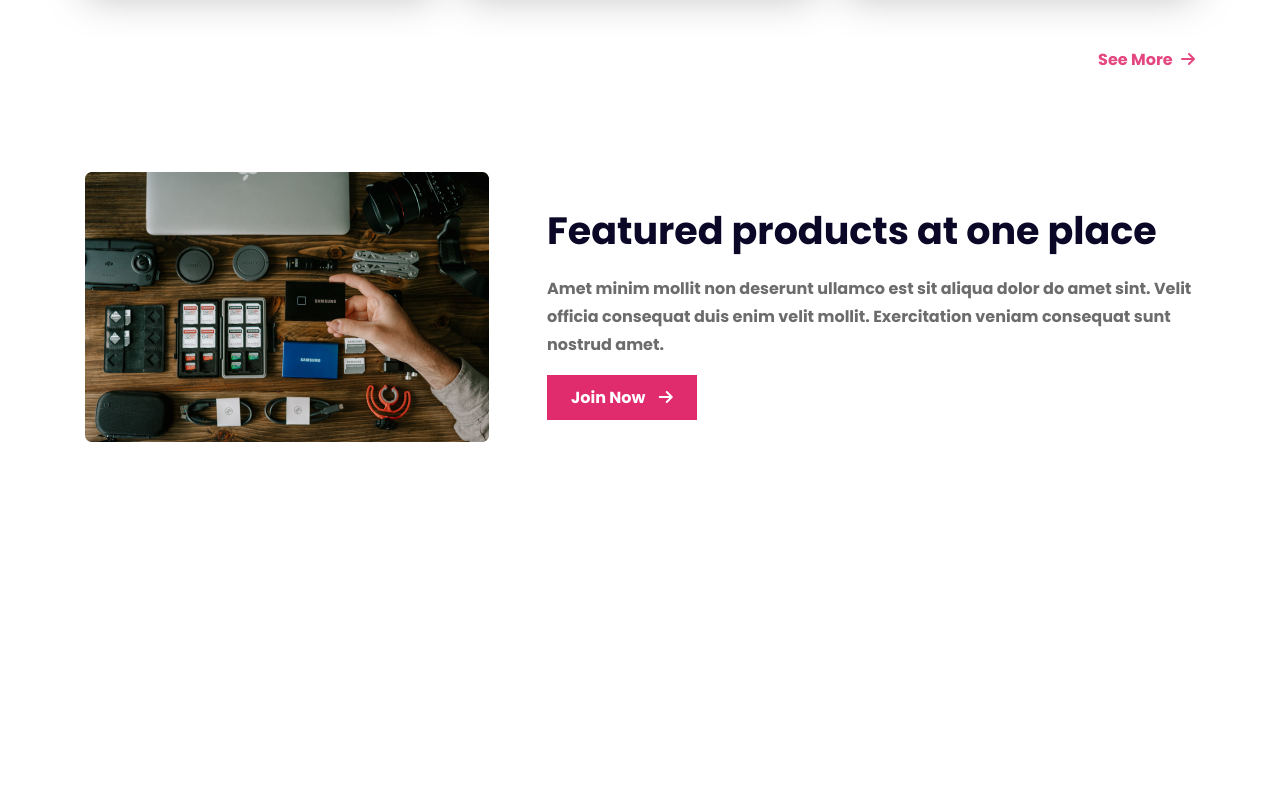
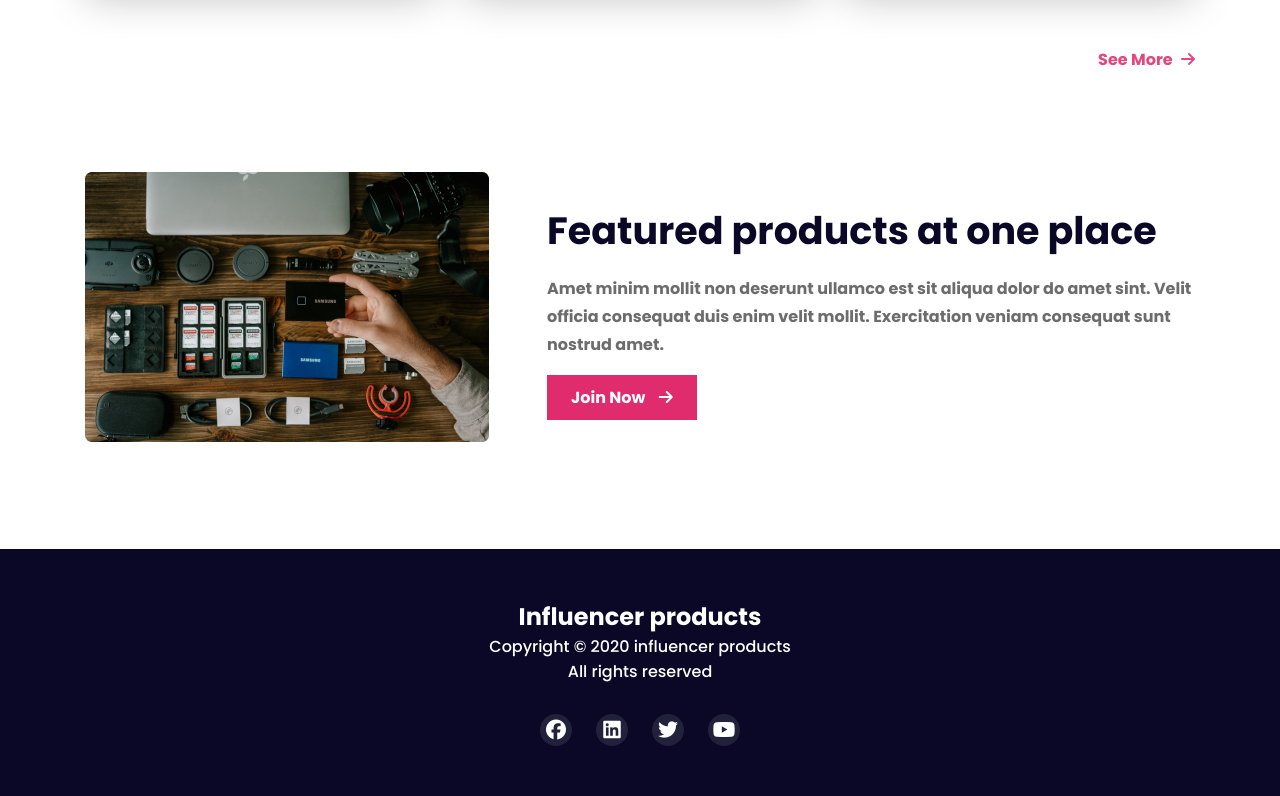
Before and after one commit to mallick-portfolio/influencer-gear, a plain HTML site: page inbdex.html in a window 1280 px wide. Shown: the part 2318-3114 px from the top of the page. Before the commit the page ends 2867 px from the top, so only its background shows below. Drawn offline with Linux system fonts and the light colour scheme.

Commit message:
Added Footer

```diff
--- a/css/style.css
+++ b/css/style.css
@@ -210,8 +210,6 @@ nav.main-menu {
 .feature {
   margin-bottom: 100px;
 }
-
-
 .feature-in {
   display: grid;
   grid-template-columns: 1fr 1.5fr;
@@ -250,3 +248,40 @@ nav.main-menu {
 .freature-info a i {
   margin-left: 10px;
 }
+
+
+/* -------------------
+    Footer Area CSS
+  -------------------- */
+.footer {
+  background-color: #0A0826;
+  padding: 50px 0;
+  color: #FFFFFF;
+}
+.footer-content {
+  display: flex;
+  flex-direction: column;
+  align-items: center;
+}
+.footer-content h3 {
+  font-weight: bold;
+  font-size: 24px;
+}
+.social-link ul{
+  display: flex;
+  justify-content: center;
+  margin-top: 30px;
+}
+.social-link ul li {
+  margin: 0 12px;
+}
+.social-link ul li a i{
+  width: 32px;
+  height: 32px;
+  color: #FFFFFF;
+  background-color: #22213C;
+  text-align: center;
+  font-size: 20px;
+  border-radius: 50%;
+  line-height: 1.6;
+}
--- a/inbdex.html
+++ b/inbdex.html
@@ -272,6 +272,27 @@
   <!-- Feature Area End -->
 
 
+  <!-- Footer Area Start -->
+  <footer class="footer">
+    <div class="container">
+      <div class="footer-content">
+        <h3>Influencer products</h3>
+        <p>Copyright &copy; 2020 influencer products</p>
+        <p>All rights reserved</p>
+        <div class="social-link">
+          <ul>
+            <li><a href="#"><i class="fab fa-facebook"></i></a></li>
+            <li><a href="#"><i class="fab fa-linkedin"></i></a></li>
+            <li><a href="#"><i class="fab fa-twitter"></i></a></li>
+            <li><a href="#"><i class="fab fa-youtube"></i></a></li>
+          </ul>
+        </div>
+      </div>
+    </div>
+  </footer>
+  <!-- Footer Area End -->
+
+
 
 
   <!-- Fontawesome -->
```
